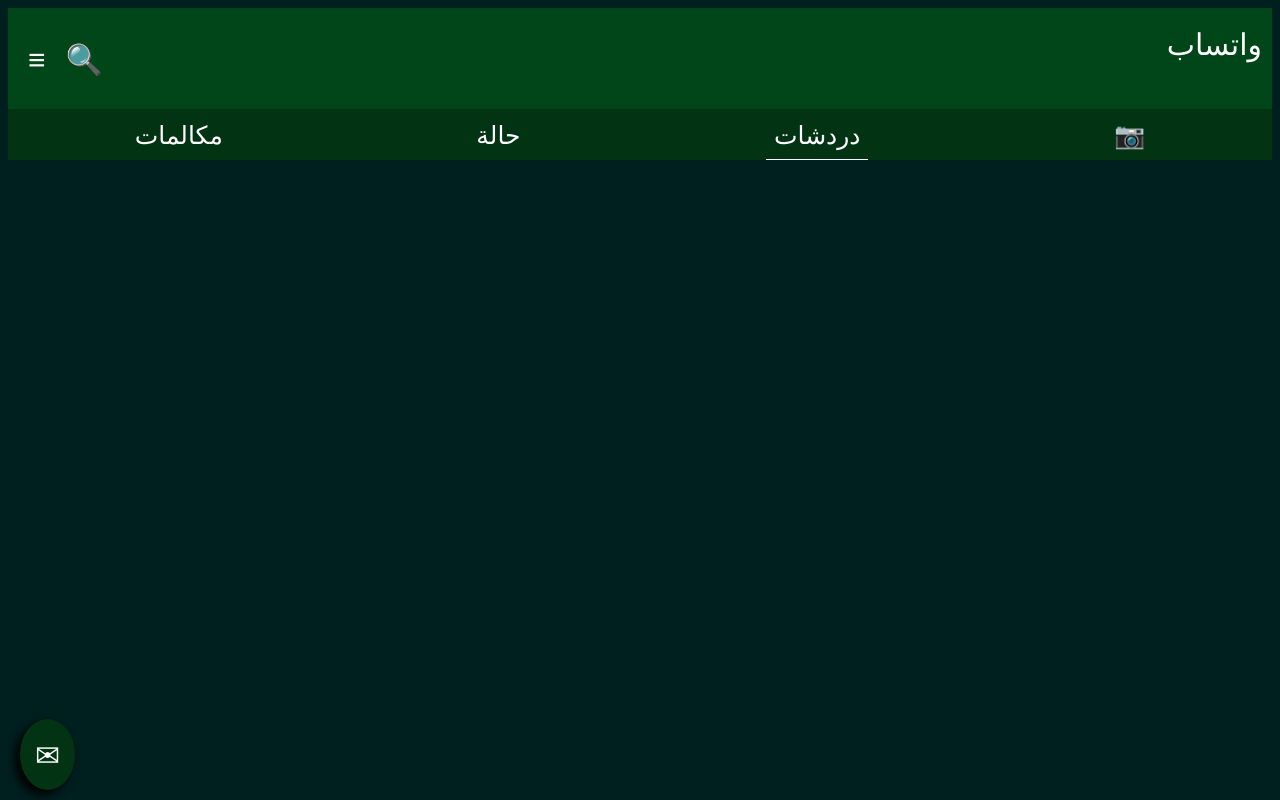
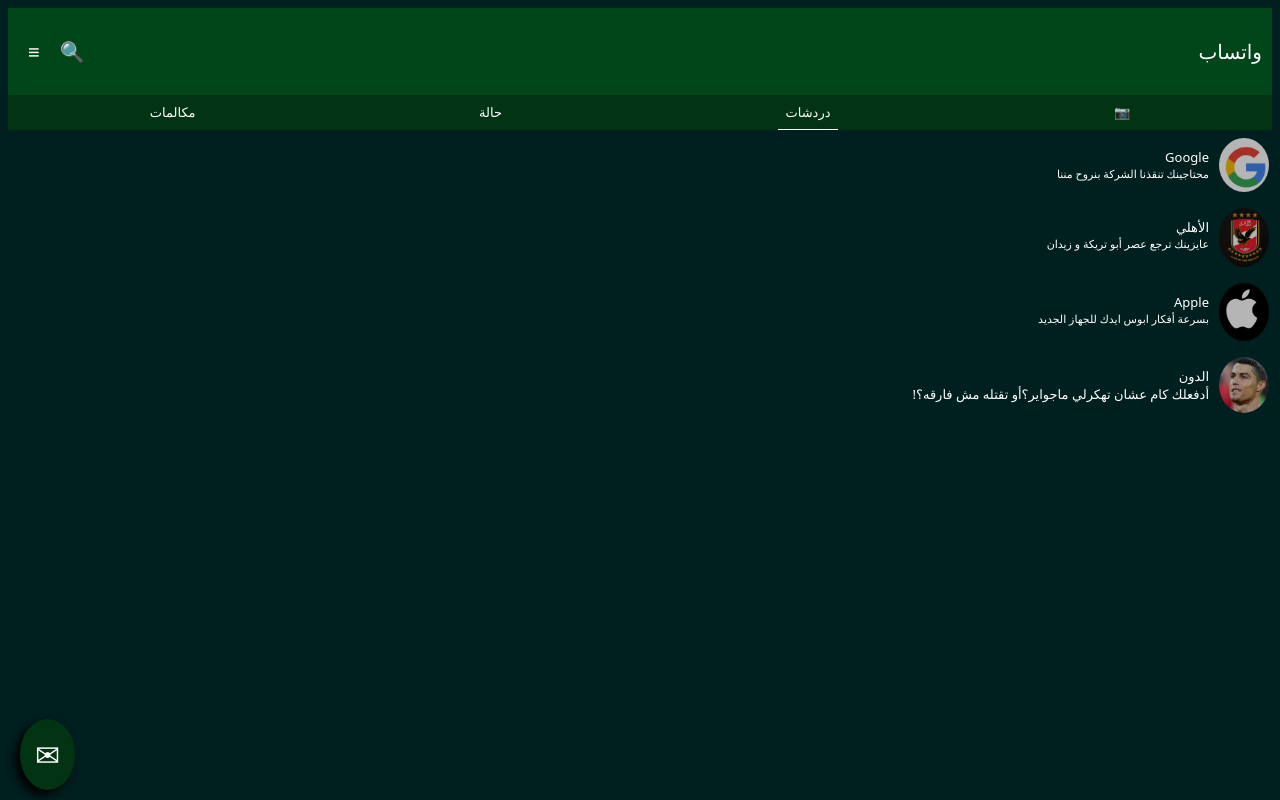
Before and after one commit to mohamedhossamWebDev22/what-sAppClone, a plain HTML site: page index.html in a window 1280 px wide. Drawn offline with Linux system fonts and the light colour scheme.

Commit message:
Add chats

```diff
--- a/index.html
+++ b/index.html
@@ -30,9 +30,33 @@
 
             <div class="chats">
                 <div class="chat">
-
+                    <img src="imgs/img (10).png" width="50px" alt="img">
+                    <div class="txt">
+                        <div class="name">Google</div>
+                        <div class="mesg">محتاجينك تنقذنا الشركة بنروح مننا</div>
+                    </div>
                 </div>
-
+                <div class="chat">
+                    <img src="imgs/img (12).png" width="50px" alt="img">
+                    <div class="txt">
+                        <div class="name">الأهلي</div>
+                        <div class="mesg">عايزينك ترجع عصر أبو تريكة و زيدان</div>
+                    </div>
+                </div>
+                <div class="chat">
+                    <img src="imgs/img (11).png" width="50px" alt="img">
+                    <div class="txt">
+                        <div class="name">Apple</div>
+                        <div class="mesg">بسرعة أفكار ابوس ايدك  للجهاز الجديد</div>
+                    </div>
+                </div>
+                <div class="chat">
+                    <img src="imgs/img (1).png" width="50px" alt="img">
+                    <div class="txt">
+                        <div class="name">الدون</div>
+                        <div class="mes">أدفعلك كام عشان تهكرلي ماجواير؟أو تقتله مش فارقه؟!</div>
+                    </div>
+                </div>
             </div>
 
         </div>
--- a/style/style.scss
+++ b/style/style.scss
@@ -39,7 +39,9 @@ body, html{
     background: rgb(0, 70, 24);
 
     a{
-        @include arabicFont(30px, white);
+        @include arabicFont(20px, white);
+        display: flex;
+        align-items: center;
 
         padding: 15px 10px;
     }
@@ -47,6 +49,8 @@ body, html{
     .btn{
         display: flex;
         flex-direction: row-reverse;
+
+        align-items: center;
 
         padding: 15px 10px;
     }
@@ -59,9 +63,34 @@ body, html{
 
     background: $color1;
 
-    @include arabicFont(25px, white);
+    @include arabicFont(13px, white);
 
     a{
         padding: 8px 8px;
     }
 }
+
+.chats{
+    .chat{
+        @include arabicFont(13px, white);
+
+        display: flex;
+
+        flex-direction: row-reverse;
+
+        justify-content: right;
+
+        padding: 8px 3px;
+        img{
+            border-radius: 50%;
+        }
+        .txt{
+            direction: rtl;
+
+            padding: 10px;
+            .mesg{
+                @include arabicFont(11px, white)
+            }
+        }
+    }
+}
```
Also changed, not shown: imgs/img (1).png (added), imgs/img (10).png (added), imgs/img (11).png (added), imgs/img (12).png (added), imgs/img (2).png (added), imgs/img (4).png (added), imgs/img (5).png (added), imgs/img (6).png (added), imgs/img (8).png (added), imgs/img (9).png (added), style/style.css, 3 other files.
